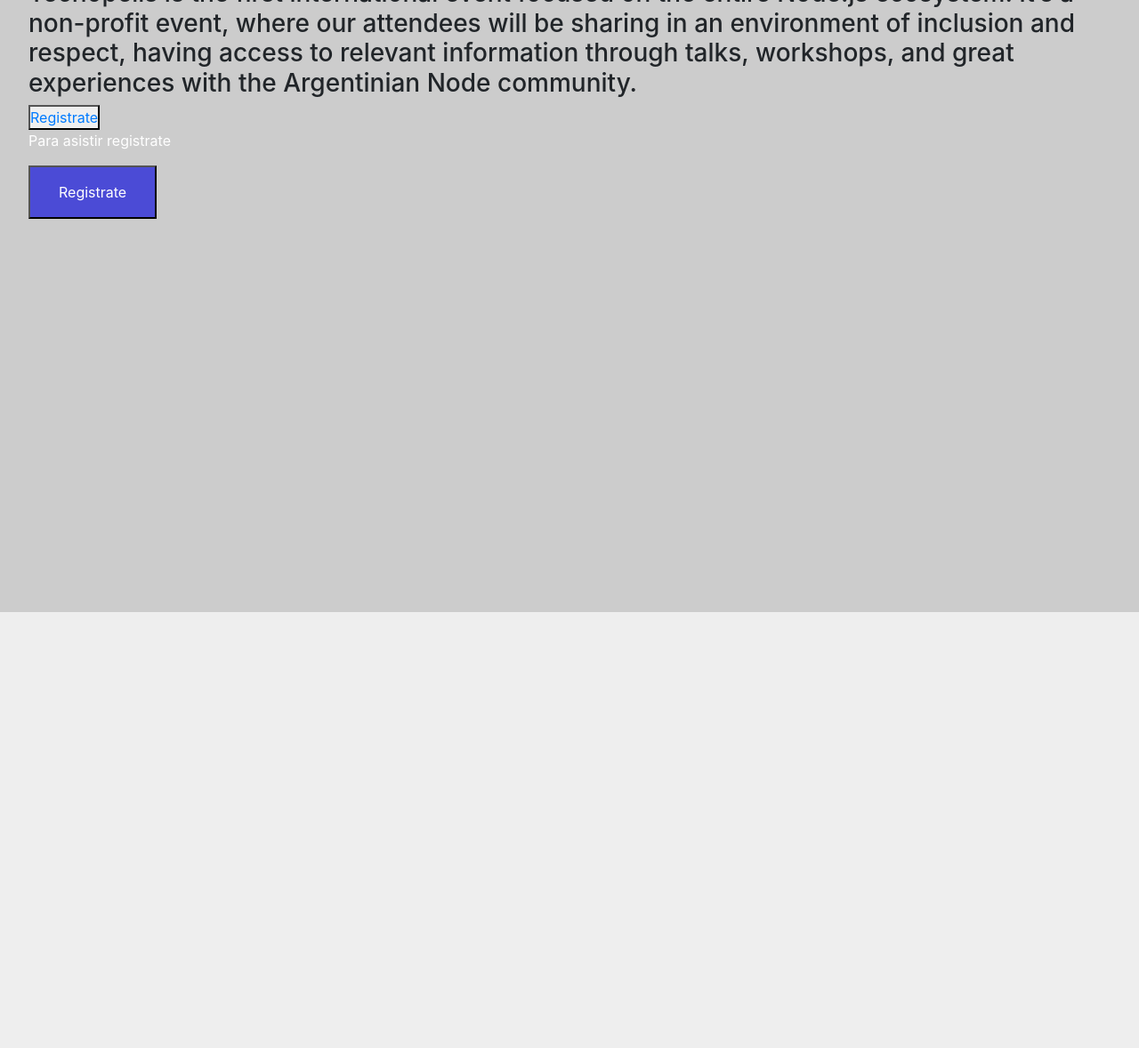
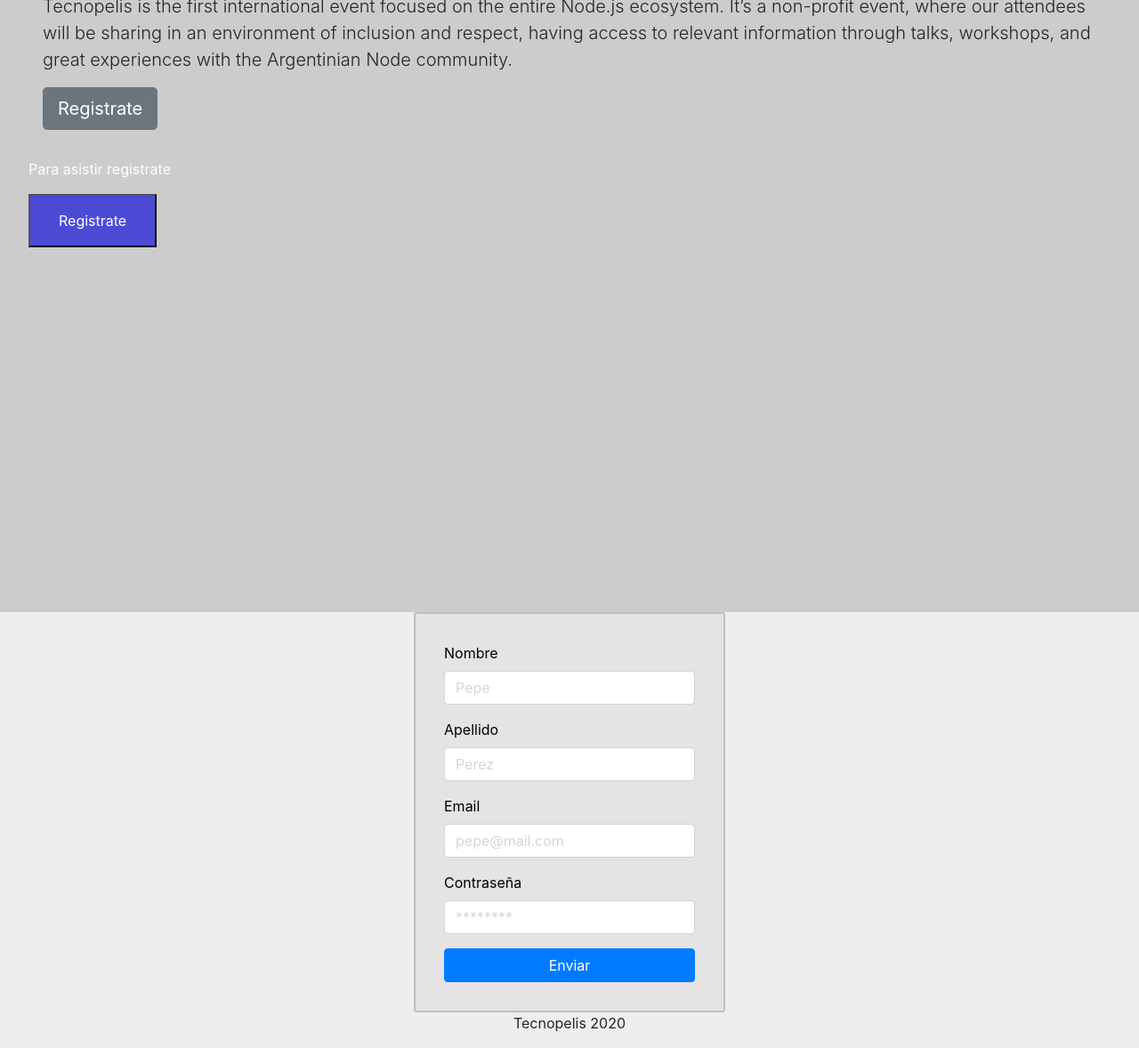
Before and after one commit to fvittorello/nodejs-express-practica, a website: page public/index.html in a window 1280 px wide. Shown: the part 152-1330 px from the top of the page at 89% size. Before the commit the page ends 840 px from the top, so only its background shows below. Drawn offline with Linux system fonts and the light colour scheme.

Commit message:
chore(users landing page) changes on the template and added footer

```diff
--- a/public/index.html
+++ b/public/index.html
@@ -17,19 +17,27 @@
 				<li><a href="#admin">Ingresar</a></li>
 			</ul>
 		</nav>
-		<section class="seccion-1">
-			<h1 class="titulo">Tecnopelis</h1>
-			<h3>
-				Tecnopelis is the first international event focused on the entire Node.js ecosystem. It’s a non-profit event,
-				where our attendees will be sharing in an environment of inclusion and respect, having access to relevant
-				information through talks, workshops, and great experiences with the Argentinian Node community.
-			</h3>
-			<button class="button"><a href="#users-form">Registrate</a></button>
+		<section id="home-section" class="seccion-1">
+			<div class="cover-container d-flex w-100 h-100 p-3 mx-auto flex-column">
+				<main role="main" class="inner cover">
+					<h1 class="cover-heading">Tecnopelis 2020</h1>
+					<p class="lead">
+						Tecnopelis is the first international event focused on the entire Node.js ecosystem. It’s a non-profit
+						event, where our attendees will be sharing in an environment of inclusion and respect, having access to
+						relevant information through talks, workshops, and great experiences with the Argentinian Node community.
+					</p>
+					<p class="lead">
+						<a href="#users-form" class="btn btn-lg btn-secondary">Registrate</a>
+					</p>
+				</main>
+			</div>
+
 			<p class="asistir">Para asistir registrate</p>
 			<button id="boton_ingresar" class="button-registrarse">Registrate</button>
 		</section>
+
 		<section id="users-form" class="formulario row justify-content-center">
-			<form id="form-registrarse" class="hidden login-form">
+			<form id="form-registrarse" class="login-form">
 				<div class="form-group">
 					<label for="firstname_input">Nombre</label>
 					<input type="text" class="form-control" id="firstname_input" placeholder="Pepe" />
@@ -60,6 +68,14 @@
 			</form>
 		</section>
 
+		<footer class="mastfoot mt-auto text-center">
+			<div class="inner">
+				<p>
+					Tecnopelis 2020
+				</p>
+			</div>
+		</footer>
+
 		<script src="./vendors/js/jquery.min.js"></script>
 		<script src="./vendors/js/bootstrap.bundle.min.js"></script>
 		<script src="index.js"></script>
```
